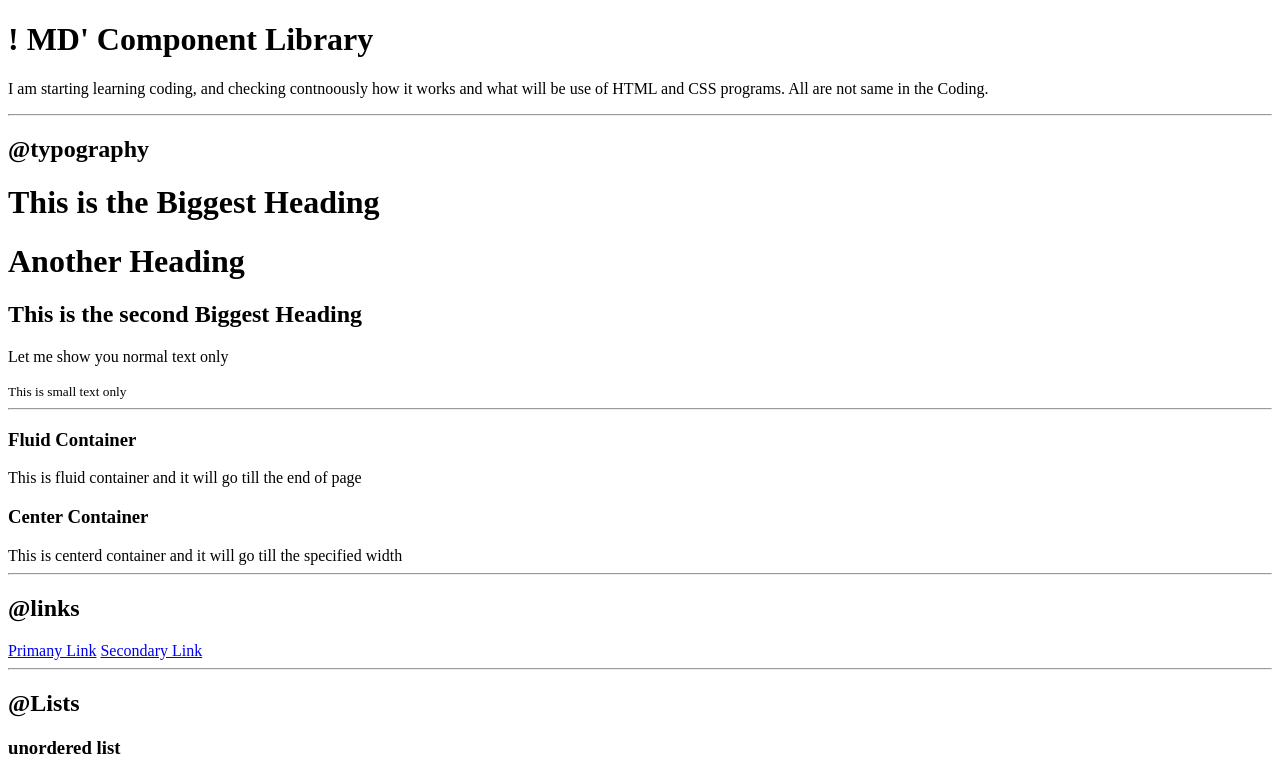
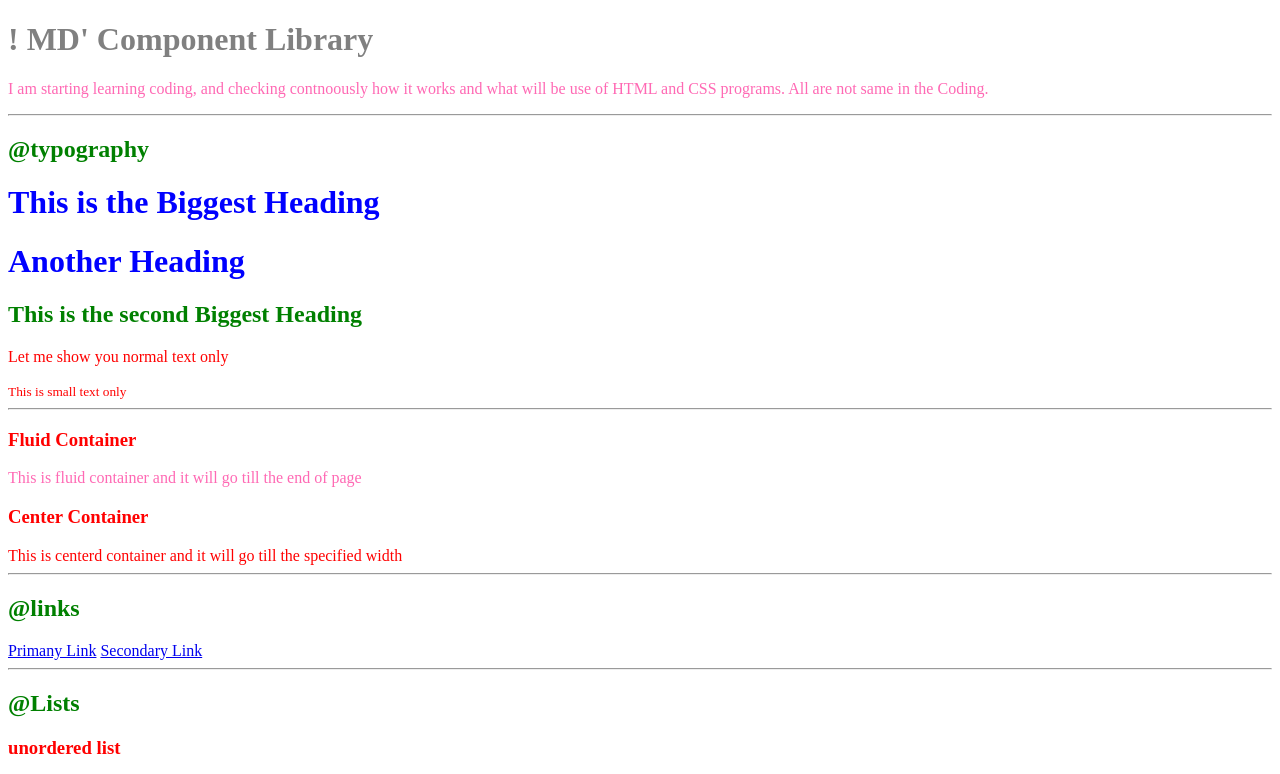
Before and after one commit to mdarif6/portfolio-first-md, a plain HTML site: page index.html in a window 1280 px wide. Shown: the top 774 px of the page. Drawn offline with Linux system fonts and the light colour scheme.

Commit message:
css: import

```diff
--- a/index.html
+++ b/index.html
@@ -6,11 +6,17 @@
     <meta http-equiv="X-UA-Compatible" content="IE=edge">
     <meta name="viewport" content="width=device-width, initial-scale=1.0">
     <title>Component Library</title>
+    <!-- <style>
+        body {
+                color: red;
+        }
+    </style> -->
+    <link href="styles.css" rel="stylesheet" />
 </head>
 
 <body>
-    <h1>! MD' Component Library</h1>
-    <p>I am starting learning coding, and checking contnoously how it works and what will be use of HTML and CSS
+    <h1 id="lib-header">! MD' Component Library</h1>
+    <p class="para">I am starting learning coding, and checking contnoously how it works and what will be use of HTML and CSS
         programs.
         All are not same in the Coding.</p>
     <hr>
@@ -24,7 +30,7 @@
 
     <hr>
     <h3>Fluid Container</h3>
-    <div>This is fluid container and it will go till the end of page</div>
+    <div class="para">This is fluid container and it will go till the end of page</div>
 
     <h3>Center Container</h3>
     <div>This is centerd container and it will go till the specified width</div>
--- /dev/null
+++ b/styles.css
@@ -0,0 +1,16 @@
+body {
+    color: red;
+}
+h1 {
+    color: blue;
+}
+
+h2 {
+    color: green;
+}
+#lib-header{
+    color: grey;
+}
+.para {
+    color: hotpink;
+}
```
